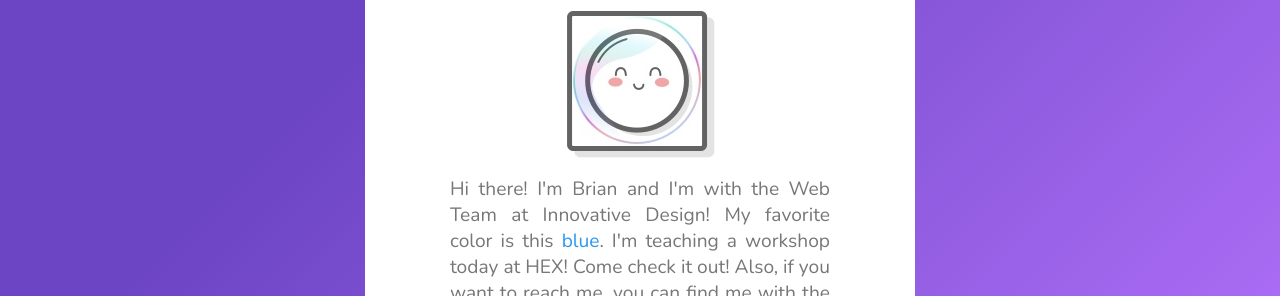
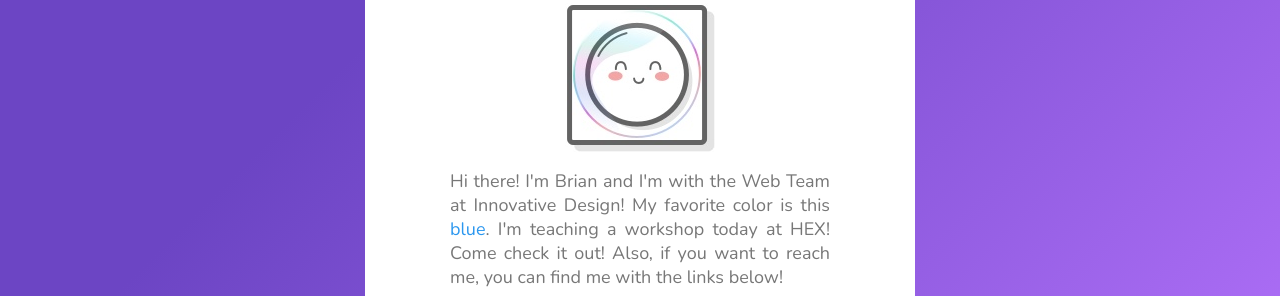
Before and after one commit to mrbrianhobo/hex-web-demo, a plain HTML site: page index.html in a window 1280 px wide. Shown: the part 215-511 px from the top of the page. Drawn offline with nearby package versions, Linux system fonts and the light colour scheme.

Commit message:
final demo

```diff
--- a/styles.css
+++ b/styles.css
@@ -20,13 +20,13 @@ a:hover {
 }
 
 .about {
-	font-size: 1.2em;
+	background-color: #fff;
+	width: 500px;
 	margin: 100px auto;
-	width: 500px;
+	border-radius: 4px;
 	text-align: center;
-	background-color: #fff;
-	border-radius: 4px;
 	padding: 25px 25px 40px 25px;
+	font-size: 18px;
 }
 
 .about-content {
```
Also changed, not shown: index.html (+1 -1 lines).
